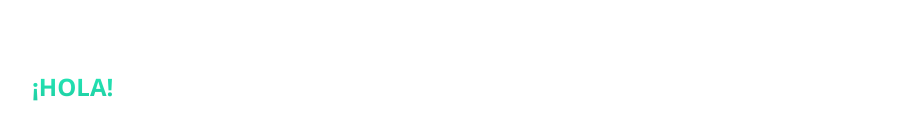
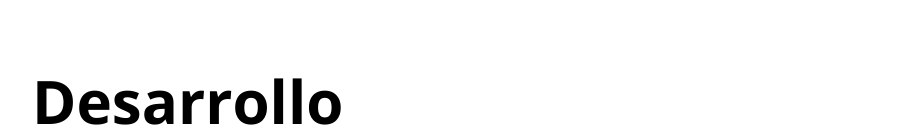
Before and after one commit to christiancp100/atomics-landing-frontend, a Next.js app: page / in a window 1280 px wide. Shown: the part 145-277 px from the top of the page, without its empty margins (176-1088 px from the left). Built offline with nearby package versions, Linux system fonts and the light colour scheme; no server answers.

Commit message:
Remove greeting

```diff
--- a/src/components/blocks/header/header.tsx
+++ b/src/components/blocks/header/header.tsx
@@ -8,9 +8,6 @@ const Header = () => {
   return (
     <header className="relative mx-auto grid grid-cols-12 mb-12">
       <div className="col-span-12 lg:col-span-6 mt-12 xl:mt-10 space-y-4 sm:space-y-6 text-center sm:text-left">
-        <span className="text-2xl text-header-gradient font-semibold uppercase">
-          ¡Hola!
-        </span>
         <Animated animation={animations.fadeRight} replay={false}>
           <h1 className="text-[2.5rem] sm:text-5xl xl:text-6xl font-bold leading-snug sm:pr-8 xl:pr-10">
             Desarrollo de software a medida para{` `}
```
